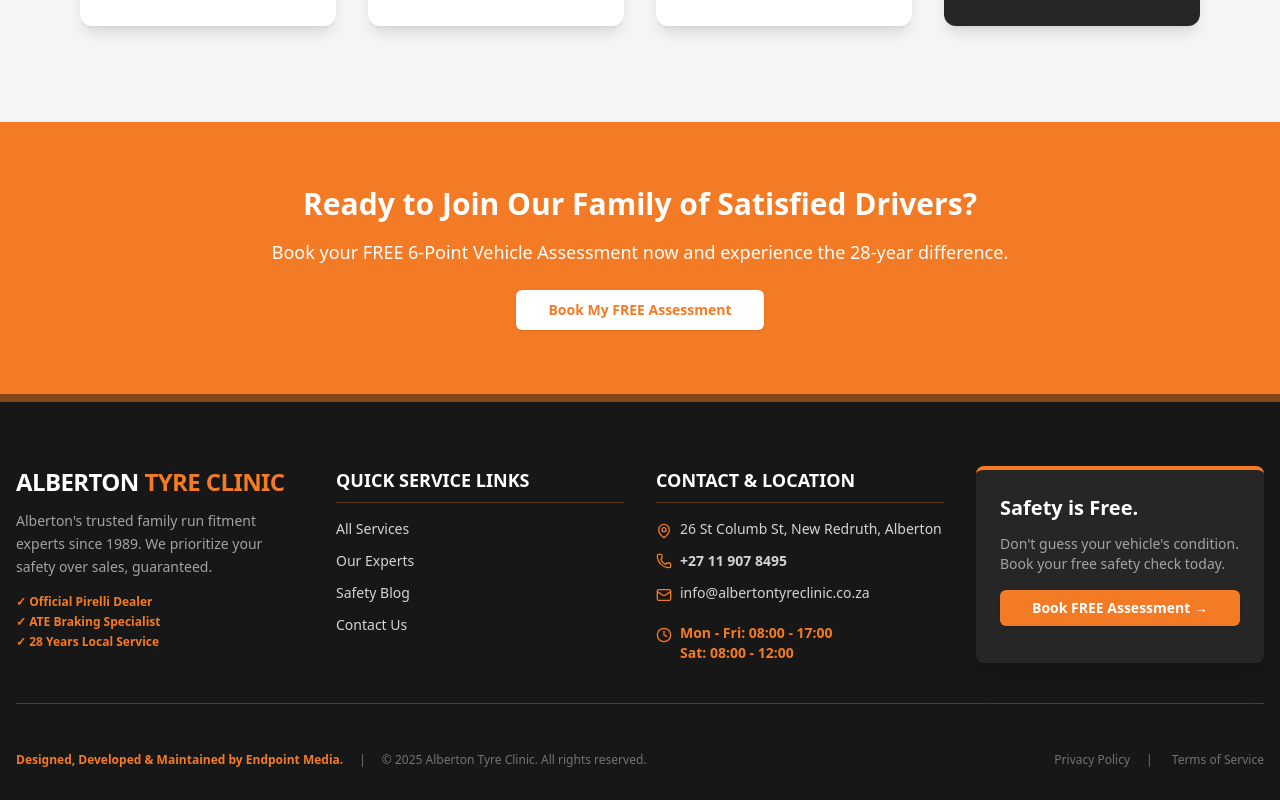
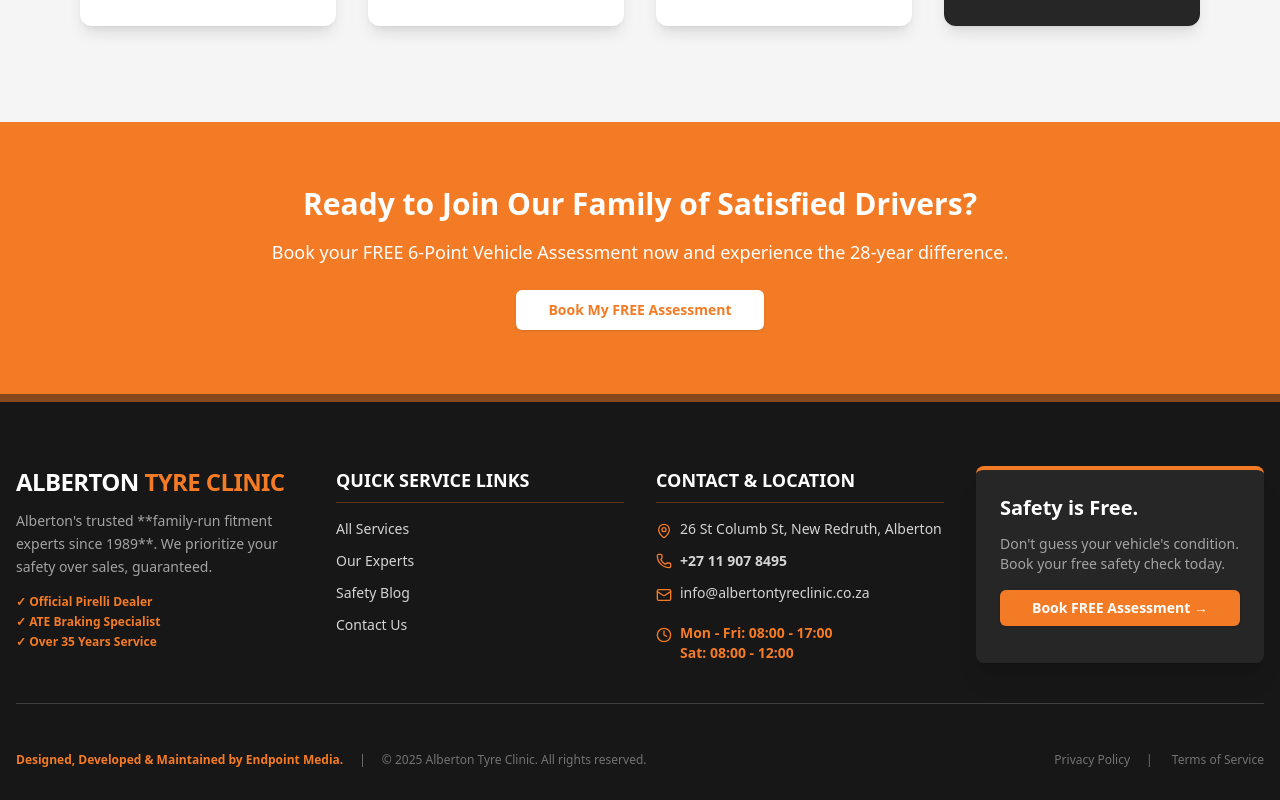
Before and after one commit to Franksmittt/atc, a Next.js app: page /about in a window 1280 px wide. Shown: the part 1626-2426 px from the top of the page. Built offline with nearby package versions, Linux system fonts and the light colour scheme.

Commit message:
Fix: Escape unescaped entities for Vercel build

```diff
--- a/src/components/layout/Footer.tsx
+++ b/src/components/layout/Footer.tsx
@@ -20,14 +20,15 @@
                              Alberton <span className="text-primary">Tyre Clinic</span> {/* */}
                          </Link>
                         <p className="text-sm leading-relaxed text-neutral-400 max-w-xs mb-4">
-                            Alberton's trusted family run fitment experts since 1989. We prioritize your safety over sales, guaranteed.
+                            {/* FIX: Replaced Alberton's with Alberton&apos;s */}
+                            Alberton&apos;s trusted **family-run fitment experts since 1989**. We prioritize your safety over sales, guaranteed.
                         </p>
 
                         {/* Trust Anchor Badges */}
                         <div className="space-y-1 text-xs font-semibold">
                             <span className="text-primary block">✓ Official Pirelli Dealer</span> {/* */}
                              <span className="text-primary block">✓ ATE Braking Specialist</span>
-                             <span className="text-primary block">✓ 28 Years Local Service</span>
+                             <span className="text-primary block">✓ Over 35 Years Service</span>
                          </div> {/* */}
                     </div>
 
@@ -89,7 +90,8 @@
                             Safety is Free.
                         </h4> {/* */}
                         <p className="text-sm text-neutral-400 mb-4">
-                            Don't guess your vehicle's condition. Book your free safety check today.
+                            {/* FIX: Replaced Don't with Don&apos;t and vehicle's with vehicle&apos;s */}
+                            Don&apos;t guess your vehicle&apos;s condition. Book your free safety check today.
                         </p>
                          <Button asChild className="w-full bg-primary hover:bg-primary/hover text-white font-bold">
                             <Link href="/assessment">
--- a/src/components/sections/Hero.tsx
+++ b/src/components/sections/Hero.tsx
@@ -28,16 +28,16 @@
          {/* H1: The Core Value Proposition - White Text for Contrast */}
         <h1 className="text-5xl md:text-6xl font-extrabold mb-4
                      text-white uppercase leading-tight"> {/* */}
-           {/* Corrected: Replaced 'Don't' with 'Don't' */}
-          Don't Just Change Tyres.
+           {/* FIX: Replaced Don't with Don&apos;t */}
+          Don&apos;t Just Change Tyres.
           <span className="text-primary">Invest in Safety.</span>
         </h1>
 
         {/* H2/Subheading: Strategic Trust Anchors - Clear and High-Impact */}
         <h2 className="text-xl md:text-2xl font-medium mb-4
                        text-neutral-400"> {/* */}
-           {/* Corrected: Replaced 'Alberton's' with 'Alberton's' */}
-          Alberton's Family-Run Fitment Experts Since <span className="font-extrabold text-primary">1989.</span>
+           {/* FIX: Replaced Alberton's with Alberton&apos;s */}
+          Alberton&apos;s Family-Run Fitment Experts Since <span className="font-extrabold text-primary">1989.</span>
          </h2>
 
          {/* Core USP Points - Quick Trust Indicators (Updated to stack on mobile) */}
@@ -51,21 +51,16 @@
             </span>
         </div>
 
-        {/* PRIMARY CTA - RESPONSIVE FIX:
-          1. Shortened text from "Claim Your FREE 6-Point Vehicle Assessment Today"
-          2. Removed "py-8" which was causing excessive height.
-          3. Adjusted text size to be smaller on mobile (text-lg) and grow on larger screens (md:text-xl).
-          4. Adjusted padding (px-8) to be slightly smaller on mobile if needed, but size="xl" handles this well.
-        */}
+        {/* Primary Lead Magnet CTA (FREE ASSESSMENT) - Orange Dominant */}
         <Button
             asChild
             size="xl"
 
-              className="text-lg md:text-xl font-bold px-8 transition-all
+              className="text-xl md:text-2xl font-bold px-8 sm:px-12 py-8 transition-all
                        bg-primary hover:bg-primary/hover text-white" // Uses orange bg-primary //
         >
           <Link href="/assessment">
-            Claim Your FREE 6-Point Assessment
+            Claim Your FREE 6-Point Vehicle Assessment Today
           </Link>
          </Button>
 
```
